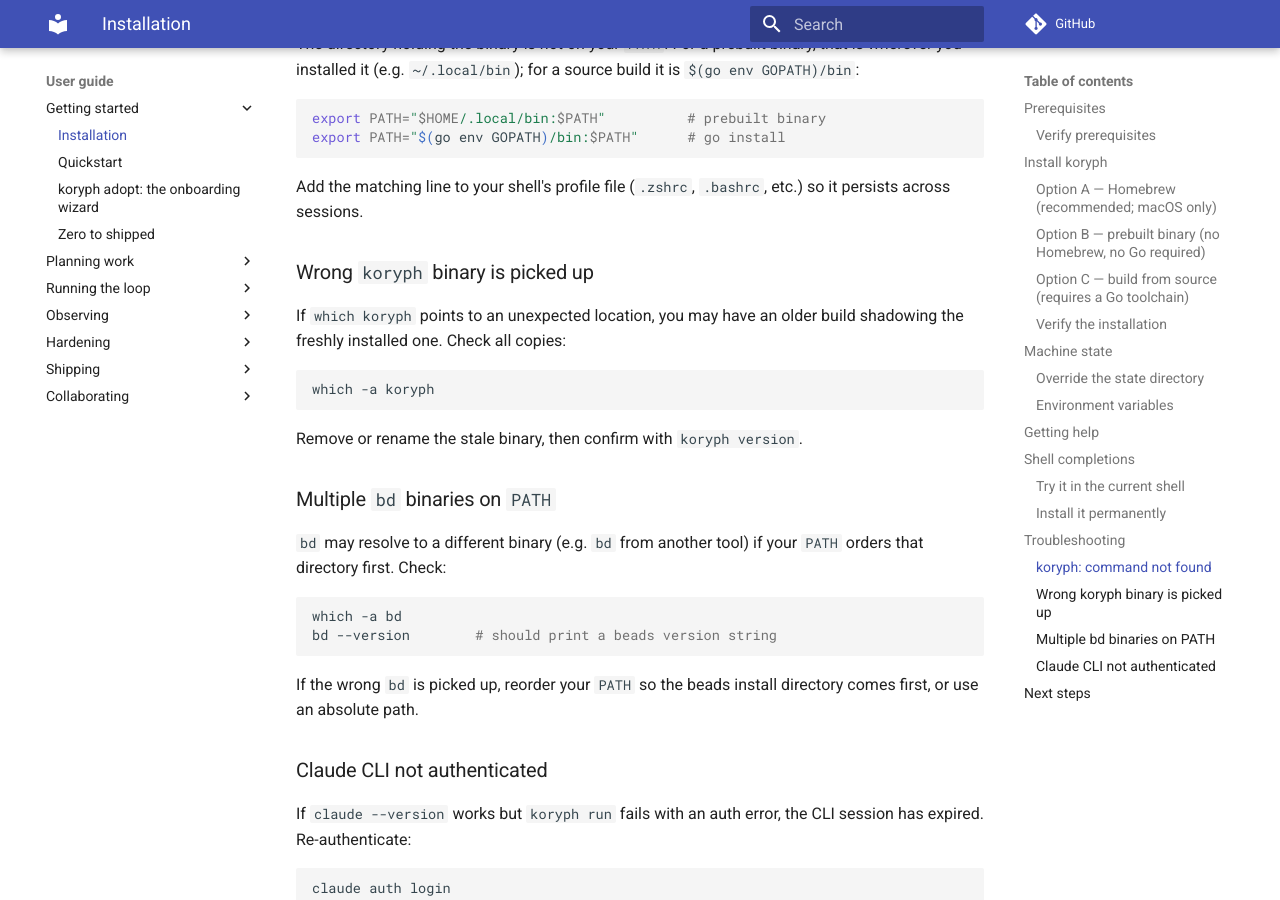
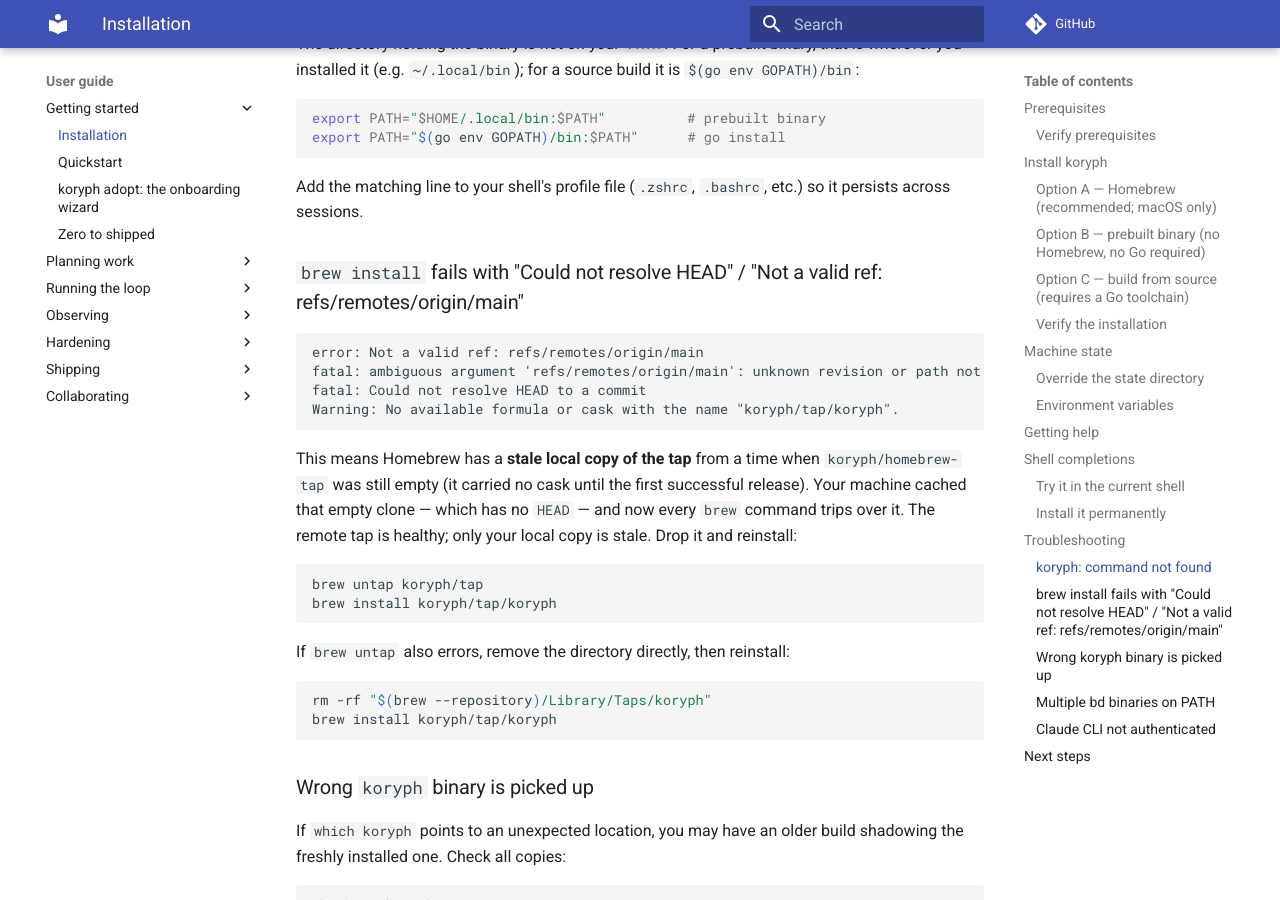
Before and after one commit to koryph/koryph, an MkDocs documentation site: the page built from docs/user-guide/installation.md, in a window 1280 px wide and 900 px high, scrolled down 5186 px. Built offline with MkDocs 1.6.1 and Material for MkDocs 9.7.7, drawn with Linux system fonts in a browser that asks for light colours; comment, search, counter and statistics services are not loaded.

Commit message:
docs(install): troubleshoot the stale-empty-tap brew error
Users who ran 'brew install koryph/tap/koryph' while koryph/homebrew-tap
was still empty (before the first cask landed) cached a HEAD-less local
clone; every later brew run then fails with 'Could not resolve HEAD to a
commit' / 'Not a valid ref: refs/remotes/origin/main' and can't see the
cask. The remote tap is healthy — only the local copy is stale. Document
the untap-and-reinstall fix.

Co-Authored-By: Claude Fable 5 <noreply@anthropic.com>
Claude-Session: https://claude.ai/code/session_01TSh7xW5HyhonoLPGRSTWix
Signed-off-by: Marshall Cody McCain <cody@mccain.family>

````diff
--- a/docs/user-guide/installation.md
+++ b/docs/user-guide/installation.md
@@ -252,6 +252,33 @@ export PATH="$(go env GOPATH)/bin:$PATH"      # go install
 Add the matching line to your shell's profile file (`.zshrc`, `.bashrc`,
 etc.) so it persists across sessions.
 
+### `brew install` fails with "Could not resolve HEAD" / "Not a valid ref: refs/remotes/origin/main"
+
+```
+error: Not a valid ref: refs/remotes/origin/main
+fatal: ambiguous argument 'refs/remotes/origin/main': unknown revision or path not in the working tree.
+fatal: Could not resolve HEAD to a commit
+Warning: No available formula or cask with the name "koryph/tap/koryph".
+```
+
+This means Homebrew has a **stale local copy of the tap** from a time when
+`koryph/homebrew-tap` was still empty (it carried no cask until the first
+successful release). Your machine cached that empty clone — which has no
+`HEAD` — and now every `brew` command trips over it. The remote tap is
+healthy; only your local copy is stale. Drop it and reinstall:
+
+```sh
+brew untap koryph/tap
+brew install koryph/tap/koryph
+```
+
+If `brew untap` also errors, remove the directory directly, then reinstall:
+
+```sh
+rm -rf "$(brew --repository)/Library/Taps/koryph"
+brew install koryph/tap/koryph
+```
+
 ### Wrong `koryph` binary is picked up
 
 If `which koryph` points to an unexpected location, you may have an older
````
